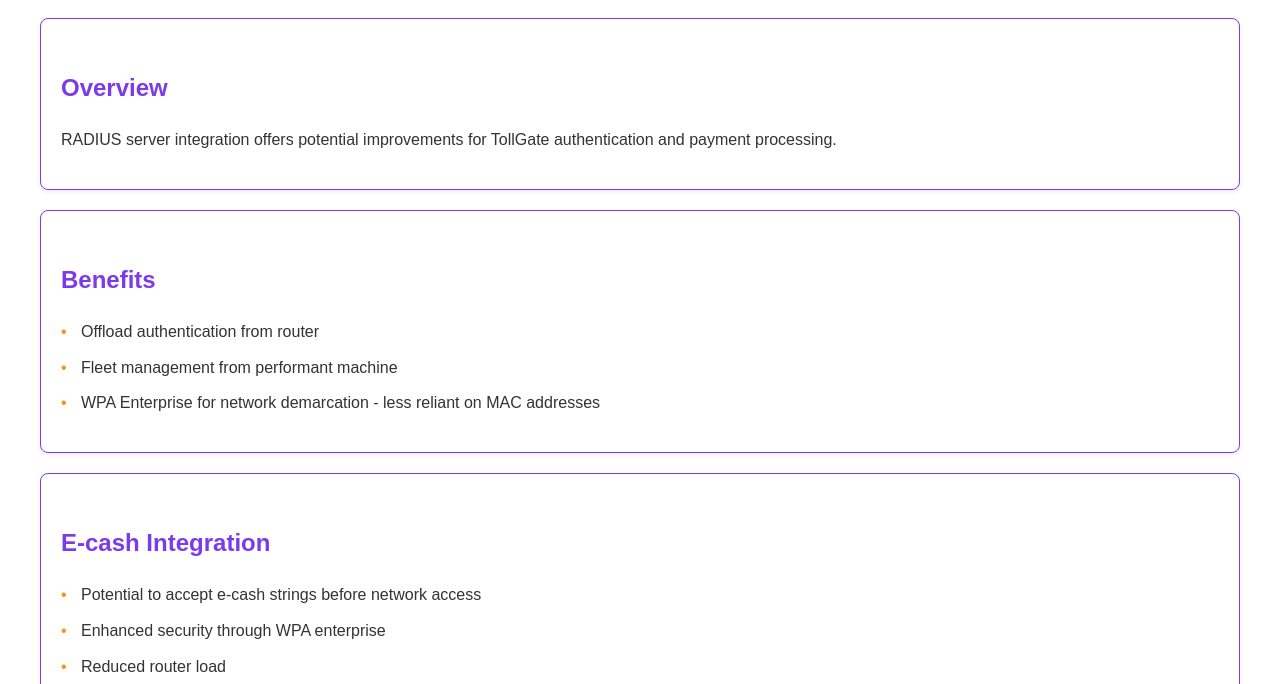
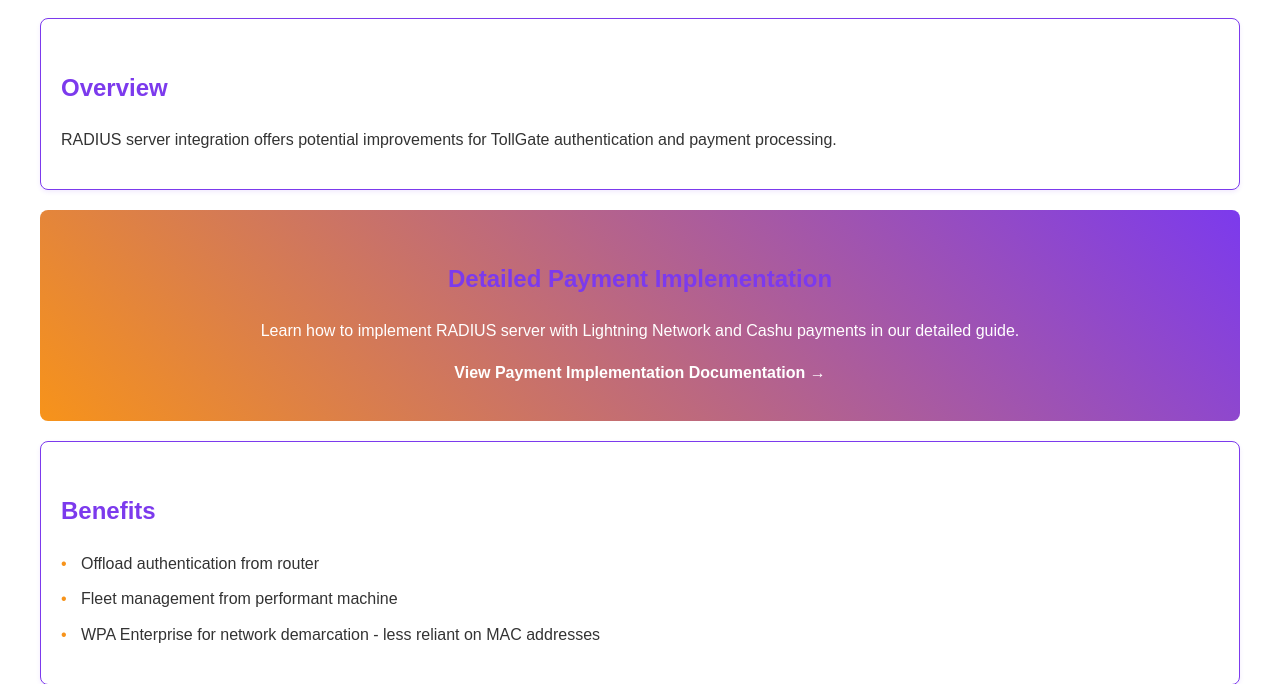
Before and after one commit to OpenTollGate/TollGate, a website: page nsite/using_radius_server.html in a window 1280 px wide. Shown: the part 116-800 px from the top of the page. Drawn offline with Linux system fonts and the light colour scheme.

Commit message:
Linked payments_in_radius_server

```diff
--- a/nsite/using_radius_server.html
+++ b/nsite/using_radius_server.html
@@ -80,6 +80,25 @@
             color: var(--bitcoin-orange);
         }
 
+        .documentation-link {
+            background: linear-gradient(45deg, var(--bitcoin-orange), var(--nostr-purple));
+            color: white;
+            padding: 20px;
+            border-radius: 8px;
+            margin: 20px 0;
+            text-align: center;
+        }
+
+        .documentation-link a {
+            color: white;
+            text-decoration: none;
+            font-weight: bold;
+        }
+
+        .documentation-link a:hover {
+            text-decoration: underline;
+        }
+
         footer {
             margin-top: 50px;
             padding-top: 20px;
@@ -106,6 +125,13 @@
         <div class="section-card">
             <h2>Overview</h2>
             <p>RADIUS server integration offers potential improvements for TollGate authentication and payment processing.</p>
+        </div>
+
+        <!-- Documentation Link -->
+        <div class="documentation-link">
+            <h2>Detailed Payment Implementation</h2>
+            <p>Learn how to implement RADIUS server with Lightning Network and Cashu payments in our detailed guide.</p>
+            <p><a href="payments_in_radius_server.html">View Payment Implementation Documentation →</a></p>
         </div>
 
         <!-- Benefits Section -->
@@ -149,7 +175,7 @@
         </div>
 
         <footer>
-            <p>For more information, visit the <a href="https://github.com/orgs/OpenTollGate/repositories">TollGate project repositories</ a></p>
+            <p>For more information, visit the <a href="https://github.com/orgs/OpenTollGate/repositories">TollGate project repositories</a></p>
         </footer>
     </div>
 </body>
```
Also changed, not shown: nsite/payments_in_radius_server.html (renamed from nsite/radius_server_howto.html).
